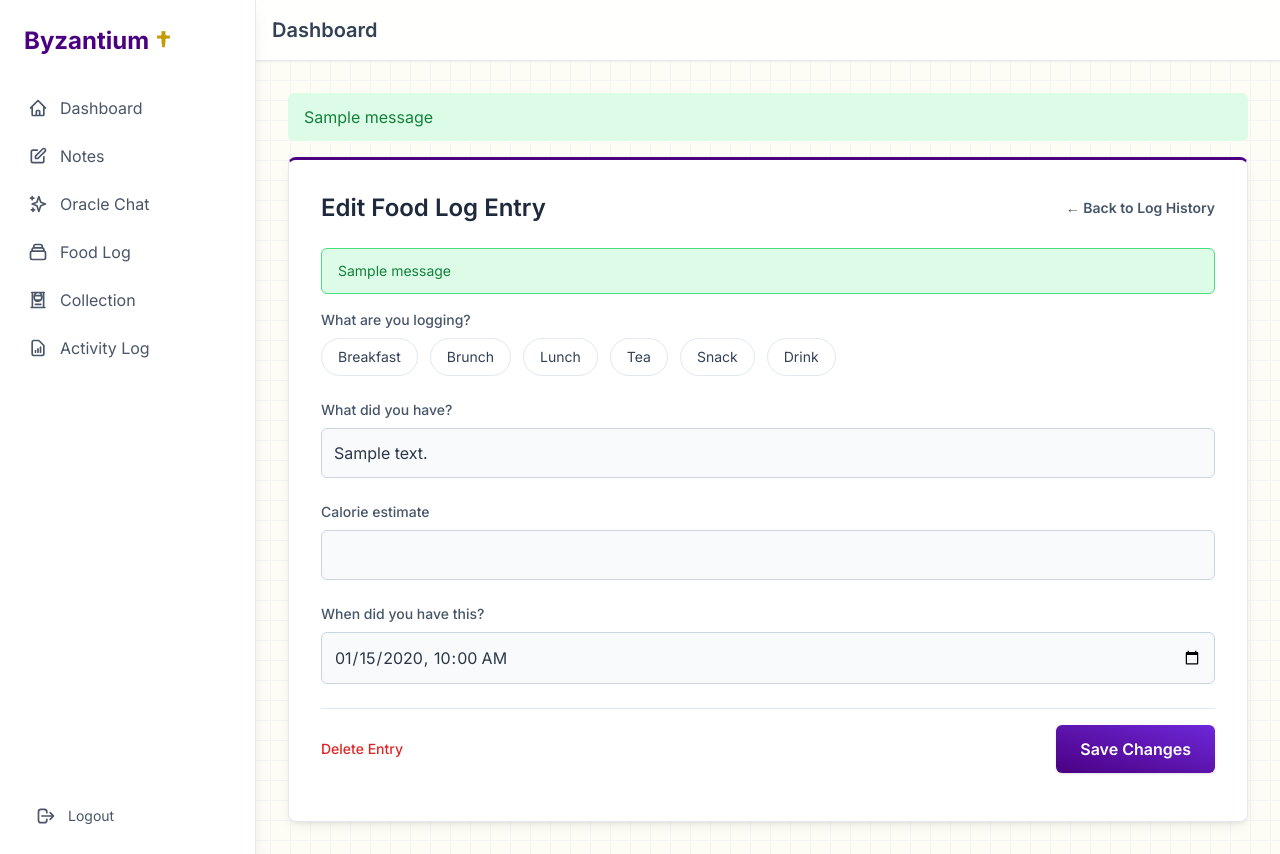
After one commit to HimsHimself/byzantium-app, a Flask app: page /food_log/edit/1 in a window 1280 px wide. The commit adds this page. Run offline with Flask 3, Linux system fonts and the light colour scheme; the visitor is signed in with stand-in values (Sample User, id 1); one stand-in notice (Sample message) is shown; a database or web service that is not in the repository returns one stand-in record (values such as "Sample title"); parts of the project's set-up code (start-up, migrations or seed data) failed here and were passed over; some libraries are stand-ins or nearby versions.

Commit message:
Added edit food log functionality

```diff
--- a/app.py
+++ b/app.py
@@ -794,6 +794,99 @@ def view_food_log():
         flash("Error fetching food log history.", "error")
         return redirect(url_for('food_log_page'))
 
+@app.route('/food_log/edit/<int:log_id>', methods=['GET', 'POST'])
+@login_required
+def edit_food_log(log_id):
+    conn = get_db()
+    try:
+        with conn.cursor(cursor_factory=RealDictCursor) as cur:
+            cur.execute("SELECT * FROM food_log WHERE id = %s AND user_id = 1", (log_id,))
+            log_entry = cur.fetchone()
+
+        if not log_entry:
+            flash('Food log entry not found.', 'error')
+            return redirect(url_for('view_food_log'))
+
+        if request.method == 'POST':
+            log_type = request.form.get('log_type')
+            description = request.form.get('description', '').strip()
+            calories_str = request.form.get('calories')
+            log_time_str = request.form.get('log_time')
+
+            errors = []
+            if not log_type:
+                errors.append("Please select a log type.")
+            if not description:
+                errors.append("Description cannot be empty.")
+            if not log_time_str:
+                errors.append("Please provide a date and time.")
+
+            calories = int(calories_str) if calories_str and calories_str.isdigit() else None
+
+            try:
+                log_time_dt = datetime.fromisoformat(log_time_str)
+            except (ValueError, TypeError):
+                errors.append("Invalid date and time format.")
+                log_time_dt = None
+
+            if errors:
+                for error in errors:
+                    flash(error, 'error')
+                # Re-render the page with the submitted (but invalid) data
+                log_entry['log_type'] = log_type
+                log_entry['description'] = description
+                log_entry['calories'] = calories
+                log_entry['log_time'] = log_time_str # Keep the string for the input field
+                return render_template('edit_food_log.html', log=log_entry)
+            else:
+                with conn.cursor() as cur:
+                    sql = """
+                        UPDATE food_log
+                        SET log_type = %s, description = %s, calories = %s, log_time = %s
+                        WHERE id = %s AND user_id = 1
+                    """
+                    cur.execute(sql, (log_type, description, calories, log_time_dt, log_id))
+                conn.commit()
+                flash('Food log updated successfully!', 'success')
+                log_activity('food_log_updated', details={'log_id': log_id, 'description': description})
+                return redirect(url_for('view_food_log'))
+
+        # GET request
+        # Format the datetime object to the string required by the datetime-local input
+        if isinstance(log_entry['log_time'], datetime):
+             log_entry['log_time'] = log_entry['log_time'].strftime('%Y-%m-%dT%H:%M')
+
+        return render_template('edit_food_log.html', log=log_entry)
+
+    except Exception as e:
+        conn.rollback()
+        log_activity('error', details={"function": "edit_food_log", "log_id": log_id, "error": str(e)})
+        flash(f"An error occurred: {e}", "error")
+        return redirect(url_for('view_food_log'))
+
+@app.route('/food_log/delete/<int:log_id>', methods=['POST'])
+@login_required
+def delete_food_log(log_id):
+    conn = get_db()
+    try:
+        with conn.cursor(cursor_factory=RealDictCursor) as cur:
+            # Optional: Fetch description for logging before deleting
+            cur.execute("SELECT description FROM food_log WHERE id = %s AND user_id = 1", (log_id,))
+            log_entry = cur.fetchone()
+            if not log_entry:
+                flash("Log entry not found.", "error")
+                return redirect(url_for('view_food_log'))
+
+            cur.execute("DELETE FROM food_log WHERE id = %s AND user_id = 1", (log_id,))
+        conn.commit()
+        flash('Food log entry deleted.', 'success')
+        log_activity('food_log_deleted', details={'log_id': log_id, 'description': log_entry['description']})
+    except Exception as e:
+        conn.rollback()
+        log_activity('error', details={"function": "delete_food_log", "log_id": log_id, "error": str(e)})
+        flash(f"An error occurred: {e}", 'error')
+
+    return redirect(url_for('view_food_log'))
 
 # --- Collection Log Routes ---
 @app.route('/collection')
--- /dev/null
+++ b/templates/edit_food_log.html
@@ -0,0 +1,81 @@
+{% extends "index.html" %}
+
+{% block content %}
+<div class="content-card rounded-lg p-6 md:p-8">
+    <div class="flex justify-between items-center mb-6">
+        <h2 class="text-2xl font-semibold text-slate-800">
+            Edit Food Log Entry
+        </h2>
+        <a href="{{ url_for('view_food_log') }}" class="text-sm font-semibold text-slate-600 hover:text-purple-700 transition-colors duration-200">
+            &larr; Back to Log History
+        </a>
+    </div>
+
+    {% with messages = get_flashed_messages(with_categories=true) %}
+        {% if messages %}
+            {% for category, message in messages %}
+            <div class="mb-4 px-4 py-3 rounded-md text-sm
+                        {% if category == 'success' %} bg-green-100 border border-green-400 text-green-700 {% endif %}
+                        {% if category == 'error' %} bg-red-100 border border-red-400 text-red-700 {% endif %}
+                        {% if category == 'info' %} bg-blue-100 border border-blue-400 text-blue-700 {% endif %}"
+                 role="alert">
+                {{ message }}
+            </div>
+            {% endfor %}
+        {% endif %}
+    {% endwith %}
+
+    <form method="POST" action="{{ url_for('edit_food_log', log_id=log.id) }}" class="space-y-6">
+        <div>
+            <label class="block mb-2 text-sm font-medium text-slate-600">What are you logging?</label>
+            <div class="flex flex-wrap gap-3">
+                {% for option in ['Breakfast', 'Brunch', 'Lunch', 'Tea', 'Snack', 'Drink'] %}
+                <div class="flex items-center">
+                    <input type="radio" id="log_type_{{ option.lower() }}" name="log_type" value="{{ option }}" class="hidden peer" {% if log.log_type == option %}checked{% endif %}>
+                    <label for="log_type_{{ option.lower() }}" class="block text-sm text-slate-700 border border-slate-200 rounded-full px-4 py-2 cursor-pointer transition-colors duration-200 peer-checked:bg-purple-100 peer-checked:text-purple-800 peer-checked:border-purple-300 hover:bg-slate-50">
+                        {{ option }}
+                    </label>
+                </div>
+                {% endfor %}
+            </div>
+        </div>
+
+        <div>
+            <label for="description" class="block mb-2 text-sm font-medium text-slate-600">What did you have?</label>
+            <input type="text" name="description" id="description" class="form-input block w-full p-3 rounded-md" required maxlength="255" value="{{ log.description }}">
+        </div>
+
+        <div>
+            <label for="calories" class="block mb-2 text-sm font-medium text-slate-600">Calorie estimate</label>
+            <input type="number" name="calories" id="calories" class="form-input block w-full p-3 rounded-md" min="0" value="{{ log.calories if log.calories is not none }}">
+        </div>
+
+        <div>
+            <label for="log_time" class="block mb-2 text-sm font-medium text-slate-600">When did you have this?</label>
+            <input type="datetime-local" name="log_time" id="log_time" value="{{ log.log_time }}" class="form-input block w-full p-3 rounded-md" required>
+        </div>
+
+        <div class="flex justify-between items-center pt-4 border-t border-slate-200">
+            <button type="button" id="delete-button" class="text-sm font-medium text-red-600 hover:text-red-800 hover:underline">Delete Entry</button>
+            <button type="submit" class="btn-primary w-full md:w-auto font-semibold py-3 px-6 rounded-md">Save Changes</button>
+        </div>
+    </form>
+</div>
+
+<script>
+document.addEventListener('DOMContentLoaded', function() {
+    const deleteButton = document.getElementById('delete-button');
+    if (deleteButton) {
+        deleteButton.addEventListener('click', function() {
+            if (confirm('Are you sure you want to delete this log entry?')) {
+                const tempForm = document.createElement('form');
+                tempForm.method = 'POST';
+                tempForm.action = "{{ url_for('delete_food_log', log_id=log.id) }}";
+                document.body.appendChild(tempForm);
+                tempForm.submit();
+            }
+        });
+    }
+});
+</script>
+{% endblock %}
```
Also changed, not shown: templates/view_food_log.html (+9 -1 lines), 2 other files.
